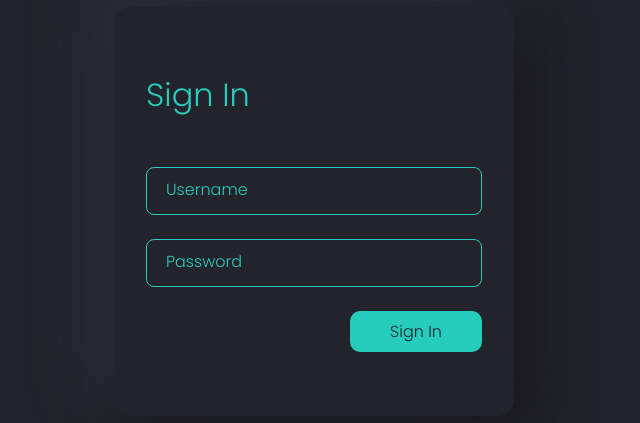
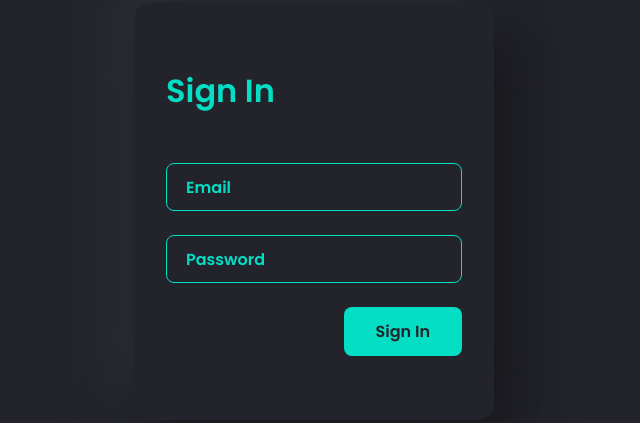
Before and after one commit to LumiNovryM/Login-Form-Animation, a plain HTML site: page index.html in a window 1280 px wide. Shown: the part 189-612 px from the top of the page, without its empty margins (326-966 px from the left). Drawn offline with Linux system fonts and the light colour scheme.

Commit message:
Update tampilan pada label

```diff
--- a/index.html
+++ b/index.html
@@ -2,27 +2,30 @@
 <html lang="en">
     <head>
         <meta charset="UTF-8">
-    <meta http-equiv="X-UA-Compatible" content="IE=edge">
         <meta name="viewport" content="width=device-width, initial-scale=1.0">
-    <title>Login</title>
+
+        <!--===== CSS =====-->
         <link rel="stylesheet" href="style.css">
+
+        <title>Login form style google</title>
     </head>
     <body>
+        <div class="l-form">
+            <form action="" class="form">
+                <h1 class="form__title">Sign In</h1>
 
-    <div class="parent-form">
-        <form action="" class="form">
-            <h1 class="form-title">Sign In</h1>
-            <div class="form-input">
-                <input type="text" class="input">
-                <label for="username">Username</label>
+                <div class="form__div">
+                    <input type="text" class="form__input" placeholder=" ">
+                    <label for="" class="form__label">Email</label>
                 </div>
-            <div class="form-input">
-                <input type="password" class="input">
-                <label for="password">Password</label>
+
+                <div class="form__div">
+                    <input type="password" class="form__input" placeholder=" ">
+                    <label for="" class="form__label">Password</label>
                 </div>
-            <button type="submit" class="form-button">Sign In</button>
+
+                <input type="submit" class="form__button" value="Sign In">
             </form>
         </div>
-
     </body>
 </html>
--- a/style.css
+++ b/style.css
@@ -1,67 +1,58 @@
-/*=== GOOGLE FONTS ===*/
-@import url('https://fonts.googleapis.com/css2?family=Poppins:wght@300&display=swap');
+@import url('https://fonts.googleapis.com/css2?family=Poppins:wght@600&display=swap');
 
-/*=== CSS VARIABEL ===*/
+/*===== VARIABLES CSS =====*/
 :root{
-    /*=== COLORS ===*/
+    /*===== Colores =====*/
     --background-color: #23242b;
-    --input-color: #27ccbc;
-    --border-color: #27ccbc;
-    /*=== FONTS ===*/
-    --body-font: 'Poppins',sans-serif;
+    --input-color: #03dec4;
+    --border-color: #03dec4;
+
+    /*===== Fuente y tipografia =====*/
+    --body-font: 'Poppins', sans-serif;
     --normal-font-size: 1rem;
     --small-font-size: .75rem;
-}
+  }
 
-/*=== BODY ===*/
-body{
-    background-color: var(--background-color);
-}
-
-/*=== RESET ===*/
-*{
+  /*===== BASE =====*/
+  *,::before,::after{
+    box-sizing: border-box;
+  }
+  body{
     margin: 0;
     padding: 0;
-    box-sizing: border-box;
     font-family: var(--body-font);
     font-size: var(--normal-font-size);
-}
+    background-color: var(--background-color);
+  }
+  h1{
+    margin: 0;
+    color: var(--input-color);
+  }
 
-h1{
-    margin: 0;
-}
-
-/*=== FORM SETTING ===*/
-.parent-form{
+  /*===== FORM =====*/
+  .l-form{
     display: flex;
+    justify-content: center;
     align-items: center;
-    justify-content: center;
     height: 100vh;
-}
-
-.form{
-    width: 400px;
+  }
+  .form{
+    width: 360px;
     padding: 4rem 2rem;
     border-radius: 1rem;
-    background: var(--background-color);
-    box-shadow:  20px 20px 60px #17171c,
-                -20px -20px 60px #2f313a;
-}
-
-.form-title{
-    font-weight: 300;
+    box-shadow:  20px 20px 60px #16171b,
+                -20px -20px 60px #30313b;
+  }
+  .form__title{
+    font-weight: 400;
     margin-bottom: 3rem;
-    font-size: 32px;
-    color: var(--input-color);
-}
-
-.form-input{
+  }
+  .form__div{
     position: relative;
     height: 48px;
     margin-bottom: 1.5rem;
-}
-
-.input{
+  }
+  .form__input{
     position: absolute;
     top: 0;
     left: 0;
@@ -72,46 +63,59 @@ h1{
     border-radius: .5rem;
     outline: none;
     padding: 1rem;
-    background-color: rgba(0, 0, 0, 0);
+    background: none;
     z-index: 1;
-    color: var(--input-color);
-}
-
-input:focus{
-    border: 2px solid var(--border-color);
-}
-
-label{
+    color: #03dec4;
+    font-family: var(--normal-font-size);
+  }
+  .form__label{
     position: absolute;
     left: 1rem;
-    top: 10px;
+    top: .8rem;
     padding: 0 .25rem;
-    background-color: var(--background-color);
+    background-color: #23242b;
     color: var(--input-color);
     font-size: var(--normal-font-size);
     transition: .3s;
-    z-index: 2;
-}
-
-.form-button{
+  }
+  .form__button{
     display: block;
     margin-left: auto;
-    padding: .50rem 2.5rem;
+    padding: .75rem 2rem;
     outline: none;
     border: none;
-    background-color: var(--border-color);
+    background-color: var(--input-color);
     color: var(--background-color);
     font-size: var(--normal-font-size);
-    border: .5rem;
-    border-radius: 10px;
-}
+    font-family: var(--normal-font-size);
+    border-radius: .5rem;
+    cursor: pointer;
+    transition: .3s;
+  }
+  .form__button:hover{
+    box-shadow: 0 10px 36px rgba(0,0,0,.15);
+  }
 
-/*=== ANIMATION SETTINGS ===*/
-.input:focus + label{
-    top: -1rem;
+  /*Input focus move up label*/
+  .form__input:focus + .form__label{
+    top: -.5rem;
     left: .8rem;
-    color: var(--input-color);
-    font-size: var(--normal-font-size);
+
+    font-size: var(--small-font-size);
     font-weight: 500;
     z-index: 10;
-}
+  }
+
+  /*Input focus sticky top label*/
+  .form__input:not(:placeholder-shown).form__input:not(:focus)+ .form__label{
+    top: -.5rem;
+    left: .8rem;
+    font-size: var(--small-font-size);
+    font-weight: 500;
+    z-index: 10;
+  }
+
+  /*Input focus*/
+  .form__input:focus{
+    border: 2px solid var(--border-color);
+  }
```
Lines whose indentation alone changed are shown as unchanged.
